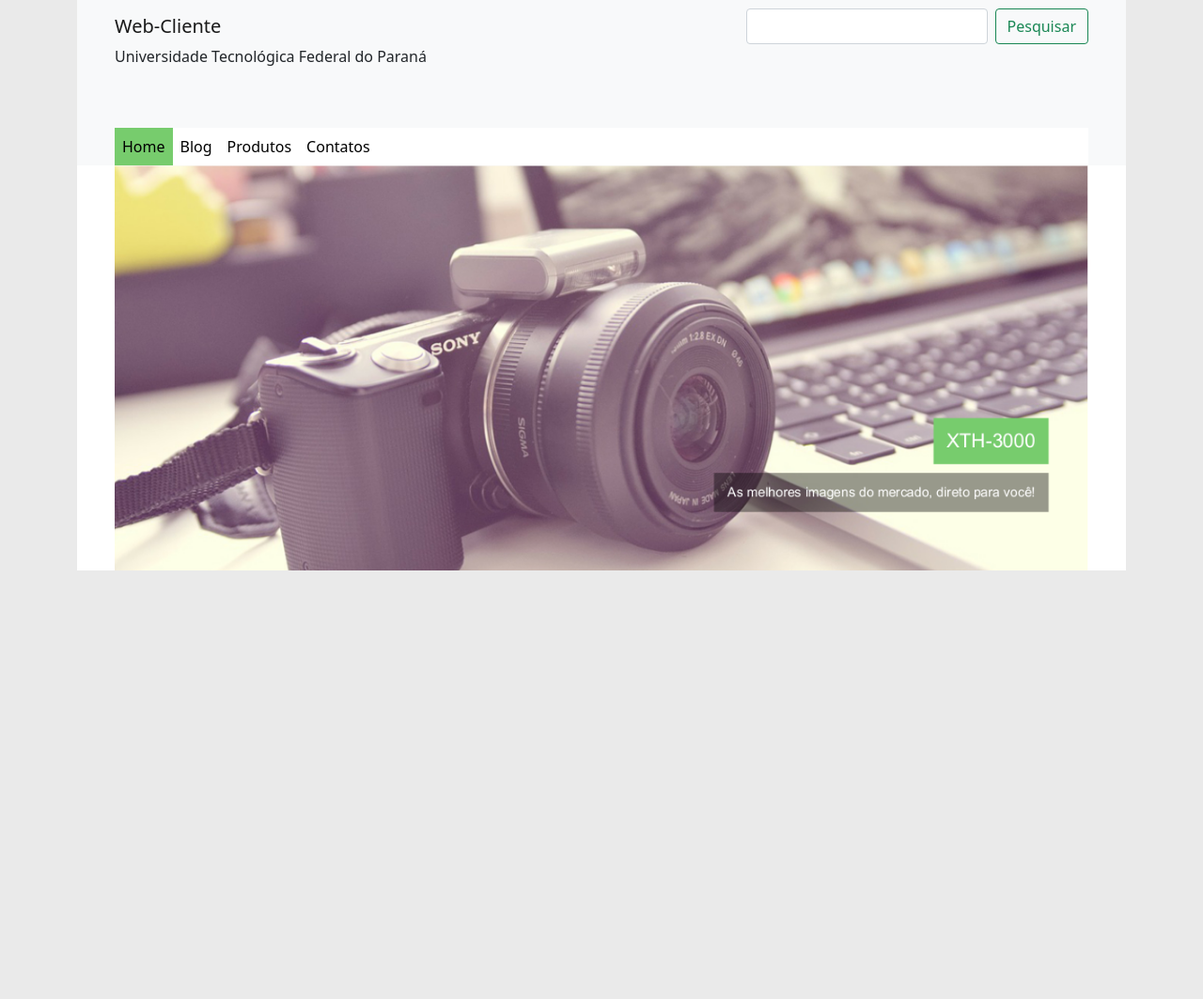
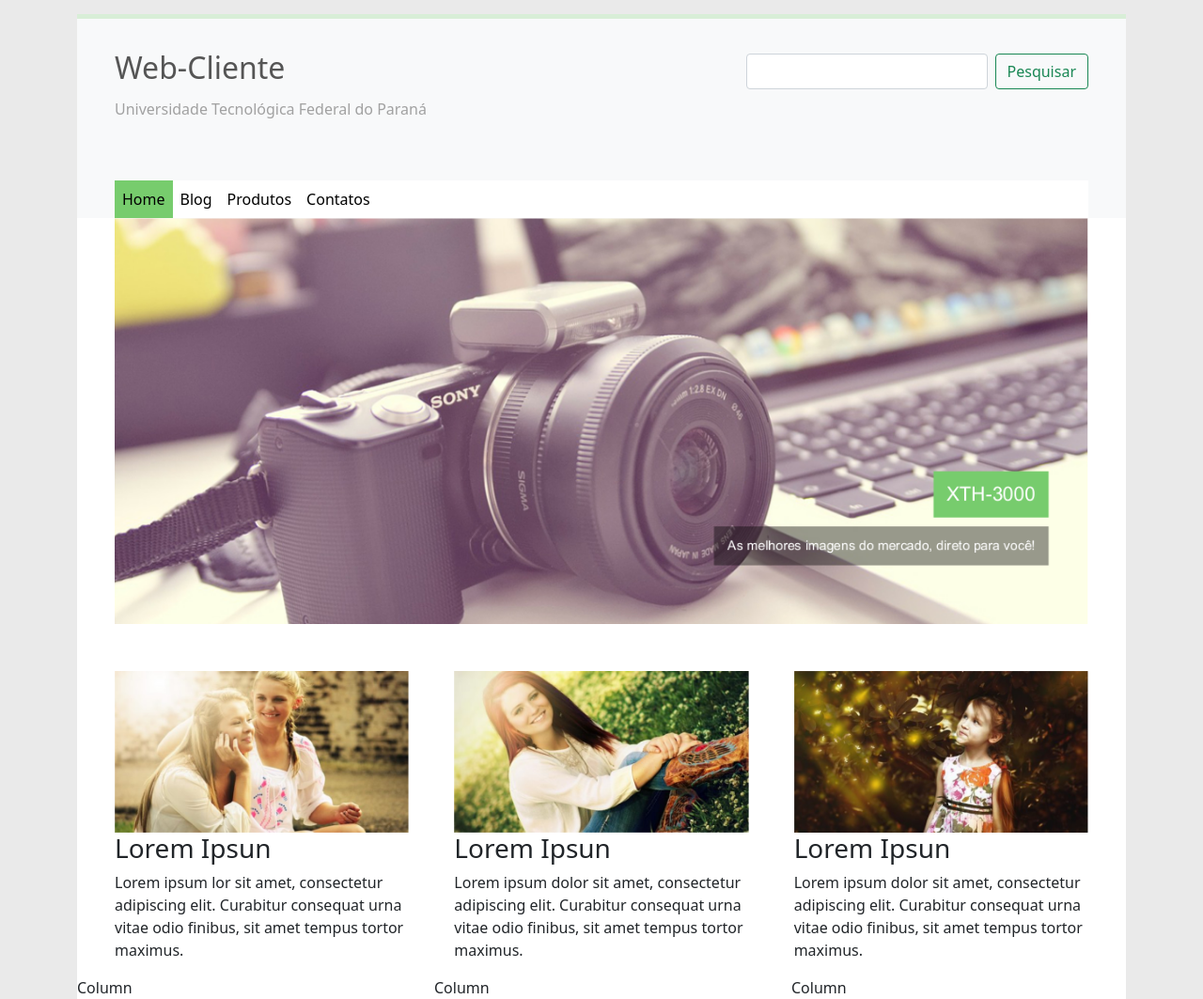
Before and after one commit to laairoy/projeto-web-cliente, a plain HTML site: page index.html in a window 1280 px wide. Shown: the whole page at 94% size. Before the commit the page ends 800 px from the top, so only its background shows below. Drawn offline with nearby package versions, Linux system fonts and the light colour scheme.

Commit message:
adicionado grid de noticias

```diff
--- a/css/style.css
+++ b/css/style.css
@@ -1,11 +1,17 @@
 body {
   background: #eaeaea;
 }
+
 #cabecalho {
-  background: #f8f8f8;
-  padding: 0;
+  padding-top: 15px;
 }
 
+#cabecalho hr {
+  margin: 0;
+  margin-bottom: 20px;
+  color: #77cc6d;
+  height: 5px;
+}
 #menu {
   margin: 0;
   padding-top: 40px;
@@ -18,14 +24,13 @@ body {
   background: #77cc6d;
   color: white;
 }
-
+.titulo {
+  font-weight: normal;
+  color: #555555;
+}
 .active {
   background: #77cc6d;
   color: white;
-}
-
-#conteudo {
-  background: white;
 }
 
 .no-padding {
@@ -36,7 +41,10 @@ body {
   padding: 0px 40px;
 }
 
-.img-banner {
+.bg-white {
+  background: white;
+}
+img {
   width: 100%;
   height: auto;
 }
--- a/index.html
+++ b/index.html
@@ -13,11 +13,14 @@
   </head>
   <body>
     <!-- cabecalho -->
-    <div class="container">
+    <div id="cabecalho" class="container">
       <div class="container bg-light no-padding">
+        <div class="container no-padding">
+          <hr />
+        </div>
         <nav class="navbar navbar-light">
           <div class="container-fluid no-padding margem">
-            <a class="navbar-brand">Web-Cliente</a>
+            <a class="navbar-brand"><h2 class="titulo">Web-Cliente</h2></a>
             <form class="d-flex">
               <input
                 class="form-control me-2"
@@ -30,7 +33,9 @@
               </button>
             </form>
           </div>
-          <p class="margem">Universidade Tecnológica Federal do Paraná</p>
+          <p class="margem" style="color: #a1a1a1">
+            Universidade Tecnológica Federal do Paraná
+          </p>
         </nav>
         <!-- //navbar -->
         <nav id="menu" class="navbar navbar-expand-lg navbar-light margem">
@@ -61,7 +66,7 @@
     </div>
     <!-- //cabecalho -->
     <div class="container">
-      <div id="conteudo" class="margem">
+      <div id="conteudo" class="margem bg-white">
         <img
           src="images/banner.png"
           class="img-fluid img-banner"
@@ -69,5 +74,45 @@
         />
       </div>
     </div>
+    <!-- //img banner -->
+    <div class="container">
+      <div class="container bg-white no-padding margem">
+        <div class="row gx-5" style="padding-top: 50px">
+          <div class="col">
+            <img src="images/img1.png" />
+            <h3>Lorem Ipsun</h3>
+            <p>
+              Lorem ipsum lor sit amet, consectetur adipiscing elit. Curabitur
+              consequat urna vitae odio finibus, sit amet tempus tortor maximus.
+            </p>
+          </div>
+          <div class="col">
+            <img src="images/img2.png" />
+            <h3>Lorem Ipsun</h3>
+            <p>
+              Lorem ipsum dolor sit amet, consectetur adipiscing elit. Curabitur
+              consequat urna vitae odio finibus, sit amet tempus tortor maximus.
+            </p>
+          </div>
+          <div class="col">
+            <img src="images/img3.png" />
+            <h3>Lorem Ipsun</h3>
+            <p>
+              Lorem ipsum dolor sit amet, consectetur adipiscing elit. Curabitur
+              consequat urna vitae odio finibus, sit amet tempus tortor maximus.
+            </p>
+          </div>
+        </div>
+      </div>
+    </div>
+    <div class="container">
+      <div class="container no-padding bg-white">
+        <div class="row">
+          <div class="col">Column</div>
+          <div class="col">Column</div>
+          <div class="col">Column</div>
+        </div>
+      </div>
+    </div>
   </body>
 </html>
```
Also changed, not shown: images/img-tr.jpg (added), images/img1.png (added), images/img2.png (added), images/img3.png (added).
